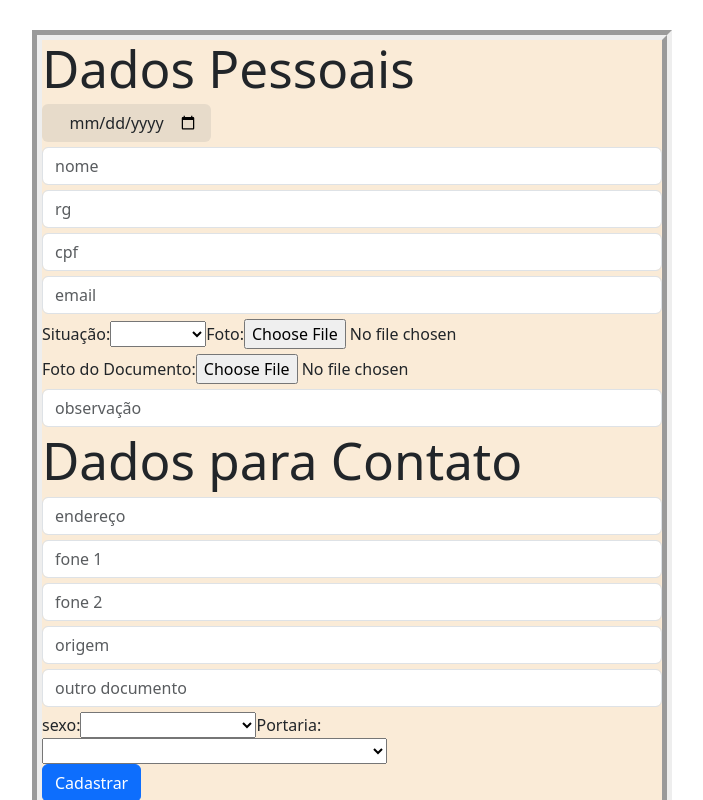
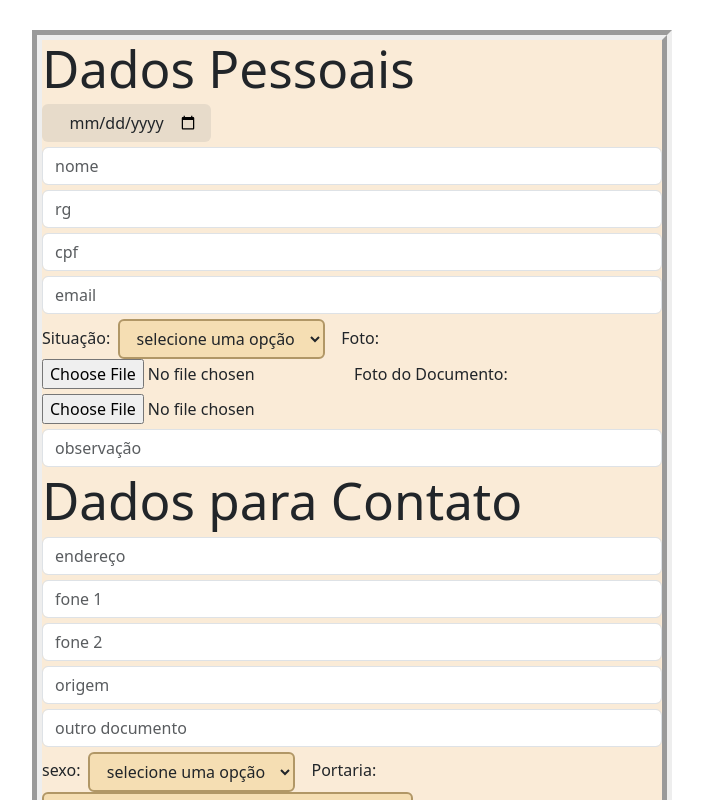
Before and after one commit to davi011205/Controle-de-Acesso, a React (Vite) app in the folder ControleAcesso_Front/controleAcesso/: page / in a window 1280 px wide. Shown: the top 800 px of the page, without its empty margins (458-1161 px from the left). Built offline with nearby package versions, Linux system fonts and the light colour scheme; no server answers.

Commit message:
Melhoras no css

```diff
--- a/ControleAcesso_Front/controleAcesso/src/App.css
+++ b/ControleAcesso_Front/controleAcesso/src/App.css
@@ -23,5 +23,28 @@ form input[type = "button"] {
 }
 
 .data:hover {
-  background-color: rgba(178, 174, 168, 0.274);
+  background-color: rgba(206, 137, 35, 0.274);
 }
+
+.form-control-sm {
+  width: auto;
+  background: rgba(245, 222, 179, 0.177);
+  border: 2px solid rgb(255, 168, 6)
+}
+
+.dropdown-toggle, option {
+  background: wheat;
+  border: 2px solid rgb(177, 151, 102);
+}
+
+.dropdown-toggle:hover {
+  background: rgb(228, 194, 129);
+}
+
+select {
+  margin-right: 2vh;
+}
+
+label {
+  margin-right: 1vh;
+}
--- a/ControleAcesso_Front/controleAcesso/src/App.tsx
+++ b/ControleAcesso_Front/controleAcesso/src/App.tsx
@@ -151,10 +151,10 @@ function App() {
   }
 
   return (
-    <>
+    <div>
       <Formulario botao={btnCadastrar} eventoTeclado={aoDigitar} cadastrar={cadastrar} obj={objVisitante} cancelar={limparForm} remover={remover} alterar={alterar} />
       <Tabela vetor={visitantes} selecionar={selecionaVisitante}/>
-    </>
+    </div>
   )
 }
 
--- a/ControleAcesso_Front/controleAcesso/src/Formulario.tsx
+++ b/ControleAcesso_Front/controleAcesso/src/Formulario.tsx
@@ -11,8 +11,8 @@ function Formulario({botao, eventoTeclado, cadastrar, obj, cancelar, remover, al
                 <input type="email" placeholder="email" className="form-control" onChange={eventoTeclado} value={obj.email} name="email"  />
 
                 <label htmlFor="acesso">Situação: </label>
-                <select id="acesso" name="situacao" onClick={eventoTeclado}>
-                    <option></option>
+                <select className="btn dropdown-toggle" id="acesso" name="situacao" onClick={eventoTeclado}>
+                    <option> selecione uma opção</option>
                     <option value={"permitido"}> Permitido </option>
                     <option value={"negado"}> Negado </option>
                 </select>
@@ -21,7 +21,7 @@ function Formulario({botao, eventoTeclado, cadastrar, obj, cancelar, remover, al
                 <input id="foto" type="file"    onChange={eventoTeclado} value={obj.foto} name="foto" />
 
                 <label htmlFor="fotoDoc">Foto do Documento: </label>
-                <input id="fotoDoc" type="file" onChange={eventoTeclado} value={obj.fotoDoc} name="fotoDoc" />
+                <input id="fotoDoc" className="form-control-file" type="file" onChange={eventoTeclado} value={obj.fotoDoc} name="fotoDoc" />
 
                 <input type="text" onChange={eventoTeclado} value={obj.observacao} name="observacao" placeholder="observação" className="form-control"/>
             </div>
@@ -35,16 +35,16 @@ function Formulario({botao, eventoTeclado, cadastrar, obj, cancelar, remover, al
                 <input type="text" onChange={eventoTeclado} value={obj.outroDoc} name="outroDoc" className="form-control" placeholder="outro documento"/>
 
                 <label htmlFor="sexo">sexo: </label>
-                <select id="sexo" name="sexo" onClick={eventoTeclado}>
-                    <option></option>
+                <select className="btn dropdown-toggle" data-toggle="dropdown" aria-haspopup="true" aria-expanded="false" id="sexo" name="sexo" onClick={eventoTeclado}>
+                    <option>selecione uma opção</option>
                     <option value={"masculino"}> Masculino </option>
                     <option value={"feminino"}> Feminino </option>
                     <option value={"prefiro nao informar"}> Prefiro não informar </option>
                 </select>
 
                 <label htmlFor="portaria">Portaria: </label>
-                <select id="portaria" name="portaria" onClick={eventoTeclado}>
-                    <option></option>
+                <select className="btn dropdown-toggle" id="portaria" name="portaria" onClick={eventoTeclado}>
+                    <option>selecione uma opção</option>
                     <option value={"VG1 - Portaria Principal Amazonas, Av.5253"}> VG1 - Portaria Principal Amazonas, Av.5253 </option>
                     <option value={"VG2 - Portaria Alpes, R.Alpes, 418"}> VG2 - Portaria Alpes, R.Alpes, 418 </option>
                 </select>
```
